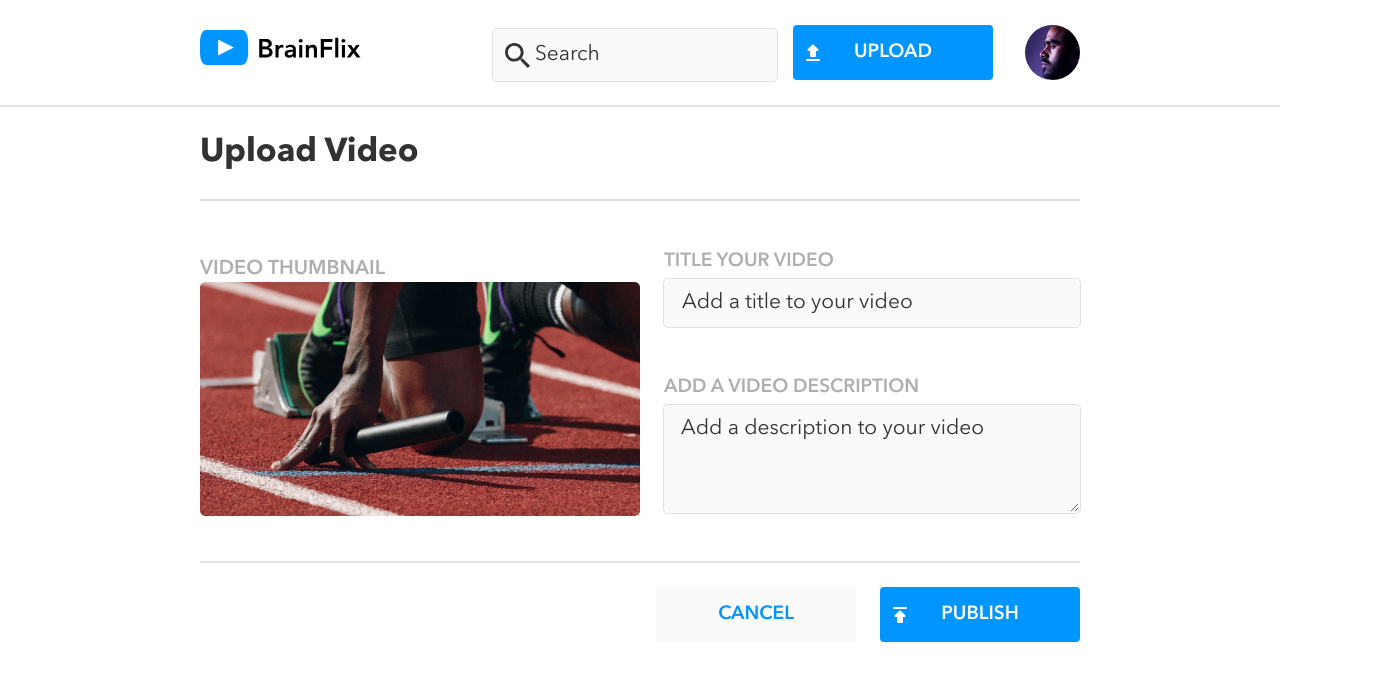
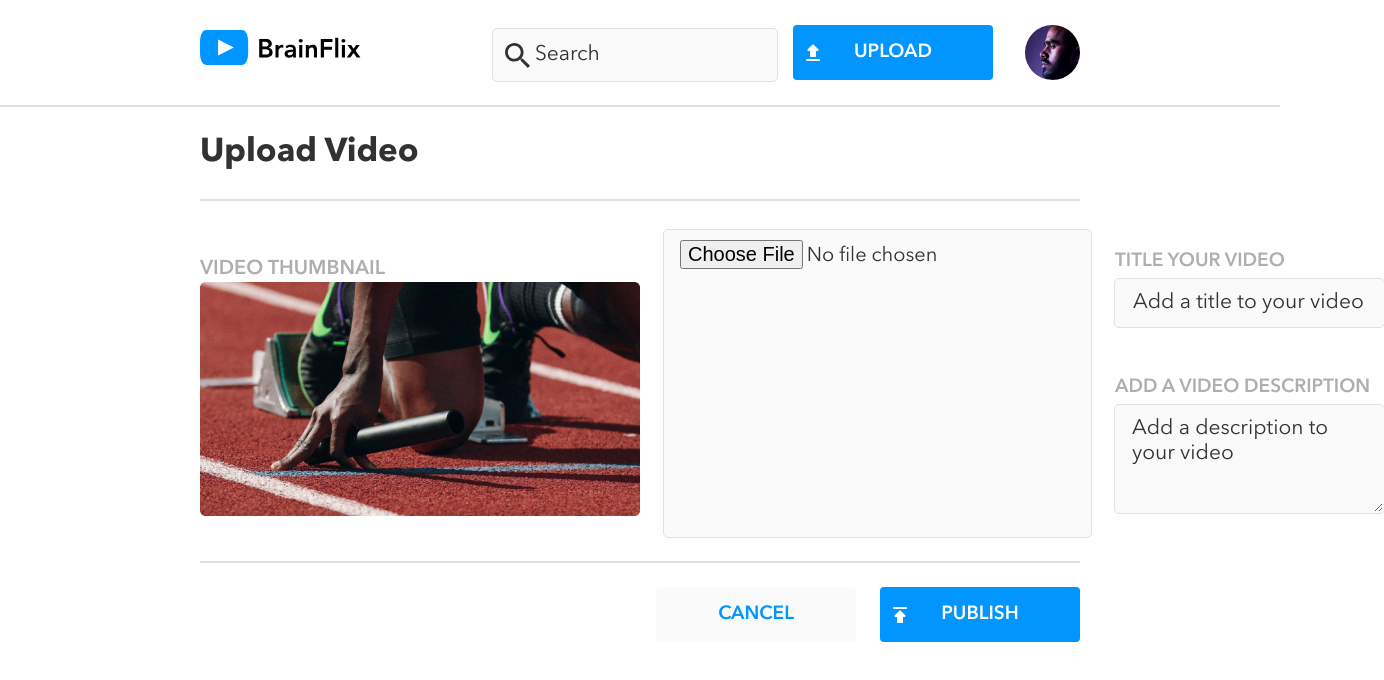
Before and after one commit to nicmart-dev/brainflix, a React (Create React App) app: page /upload in a window 1280 px wide. Shown: the top 680 px of the page, 1384 px wide, since content can reach past the window. Built offline with nearby package versions, Linux system fonts and the light colour scheme.

Commit message:
create upload thumbnail component with input file field

```diff
--- a/src/components/Form/Form.jsx
+++ b/src/components/Form/Form.jsx
@@ -9,8 +9,6 @@ import {
 } from "../../utils/brainflix-api";
 import "./Form.scss";
 
-import uploadVideoPreview from "../../assets/images/Upload-video-preview.jpg";
-
 /* Required dependencies to use Toast package for notification
 https://www.npmjs.com/package/react-toastify */
 import { toast } from "react-toastify";
@@ -18,6 +16,7 @@ import "react-toastify/dist/ReactToastify.css";
 
 import { useNavigate } from "react-router-dom";
 import { useCommentContext } from "../../context/commentContext";
+import UploadThumbnail from "./UploadThumbnail/UploadThumbnail"; // Image thumbnail and fields for upload page
 
 function Form({ cta, selectedVideoId, commentId }) {
   const {
@@ -201,21 +200,6 @@ function Form({ cta, selectedVideoId, commentId }) {
     </div>
   );
 
-  // Image thumbnail and fields for upload page
-  const FormThumbnail = (
-    <div className="form__img-input-fields-container">
-      <div>
-        <h2 className="form__subtitle">Video Thumbnail</h2>
-        <img
-          src={uploadVideoPreview}
-          alt="video preview"
-          className="form__img"
-        />
-      </div>
-      {FieldContainer}
-    </div>
-  );
-
   //submit button, all forms should have one of these
   const SubmitBtn = (label) => (
     <div
@@ -254,7 +238,7 @@ function Form({ cta, selectedVideoId, commentId }) {
       id={`${cta}`}
       onSubmit={handleSubmit(onSubmit)}
     >
-      {cta === "publish" && FormThumbnail}
+      {cta === "publish" && <UploadThumbnail FieldContainer={FieldContainer} />}
       {cta === "comment" && !isCommentPosted() && FieldContainer}
       {cta === "comment" &&
         isCommentPosted() &&
--- /dev/null
+++ b/src/components/Form/UploadThumbnail/UploadThumbnail.jsx
@@ -0,0 +1,32 @@
+import React, { useState } from "react";
+// set initial poster
+
+import uploadVideoPreview from "../../../assets/images/Upload-video-preview.jpg";
+
+const UploadThumbnail = ({ FieldContainer }) => {
+  const [uploadedImage, setUploadedImage] = useState(uploadVideoPreview);
+
+  const handleImageUpload = (event) => {
+    const file = event.target.files[0];
+    if (file) {
+      const reader = new FileReader();
+      reader.onload = (e) => {
+        setUploadedImage(e.target.result);
+      };
+      reader.readAsDataURL(file);
+    }
+  };
+
+  return (
+    <div className="form__img-input-fields-container">
+      <div>
+        <h2 className="form__subtitle">Video Thumbnail</h2>
+        <img src={uploadedImage} alt="video preview" className="form__img" />
+      </div>
+      <input type="file" accept="image/*" onChange={handleImageUpload} />
+      {FieldContainer}
+    </div>
+  );
+};
+
+export default UploadThumbnail;
```
